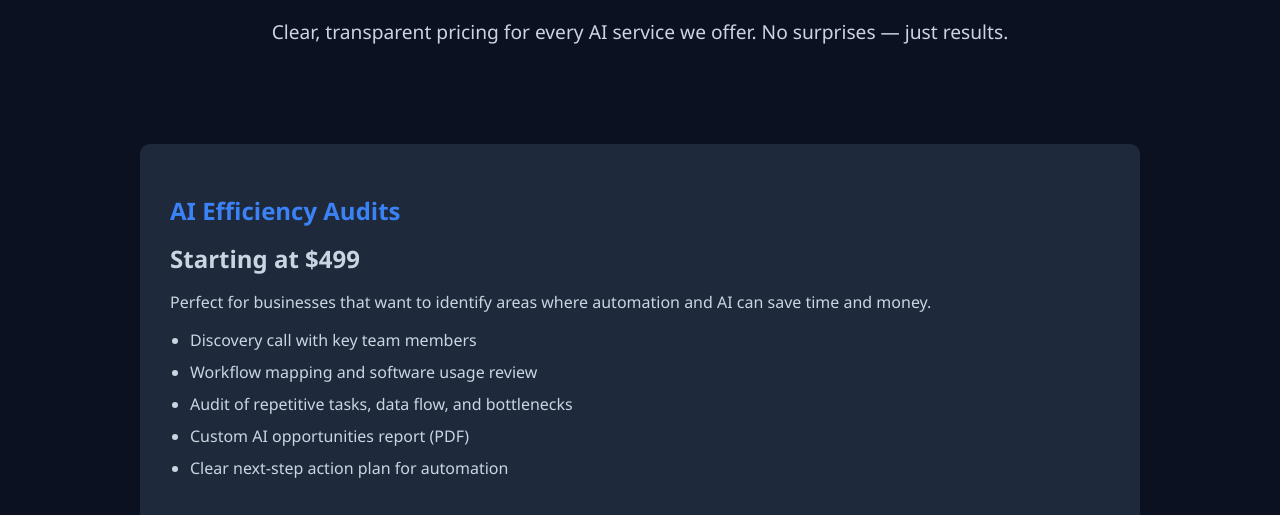
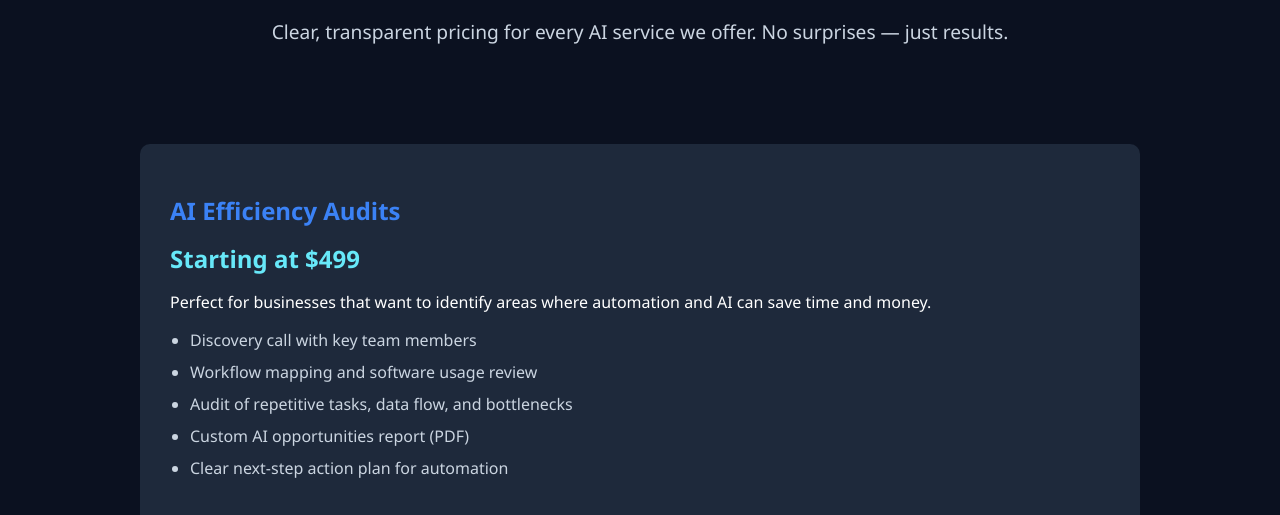
Before and after one commit to AidanLuchans/nexosai-site, a plain HTML site: page pricing.html in a window 1280 px wide. Shown: the part 280-795 px from the top of the page. Drawn offline with Linux system fonts and the light colour scheme.

Commit message:
Update pricing.html

```diff
--- a/pricing.html
+++ b/pricing.html
@@ -35,7 +35,7 @@
       margin-bottom: 10px;
     }
 
-    .plan p {
+    .plan p :not(.price) {
       color: #cbd5e1;
     }
 
```
